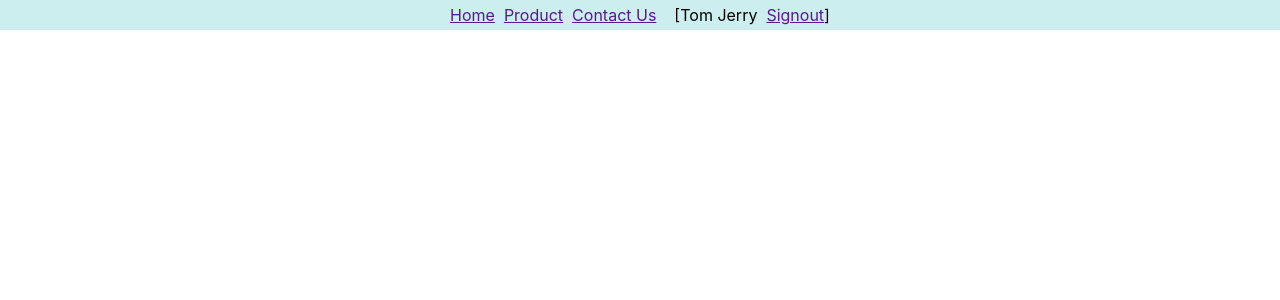
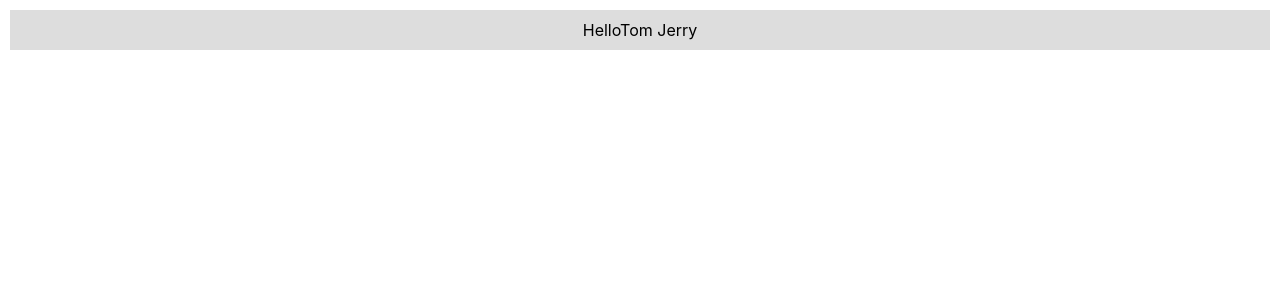
Before and after one commit to ThanachartPra/kmutnb-react, a React (Create React App) app: page / in a window 1280 px wide. Shown: the top 300 px of the page. Built offline with nearby package versions, Linux system fonts and the light colour scheme.

Commit message:
Add context-content

```diff
--- a/src/App.js
+++ b/src/App.js
@@ -1,11 +1,11 @@
 import React from "react";
 import { userContext } from "./context";
-import Header from "./context-header";
+import Content from "./context-content";
 
 export default function App() {
   return (
     <userContext.Provider value={'Tom Jerry'}>
-      <Header/>
+      <Content/>
     </userContext.Provider>
   )
 }
--- /dev/null
+++ b/src/context-content.js
@@ -0,0 +1,18 @@
+import React from "react";
+import { userContext } from "./context";
+
+export default function Content(){
+    let user = React.useContext(userContext)
+
+    const contentStyle = {
+        backgroundColor:'#ddd',
+        textAlign:'center',
+        padding:10,
+        margin:10
+    }
+    return(
+        <div style={contentStyle}>
+            Hello{user}
+        </div>
+    )
+}
```
